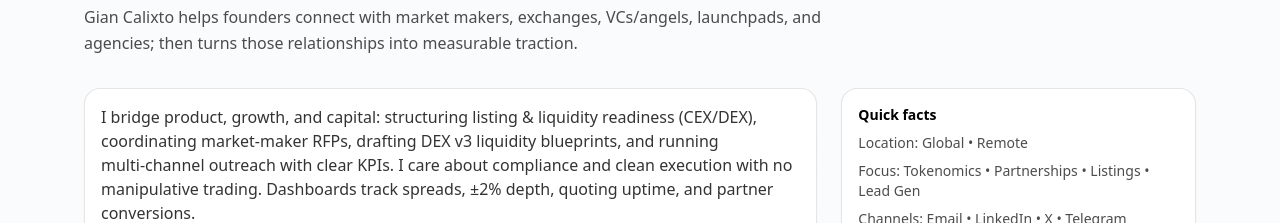
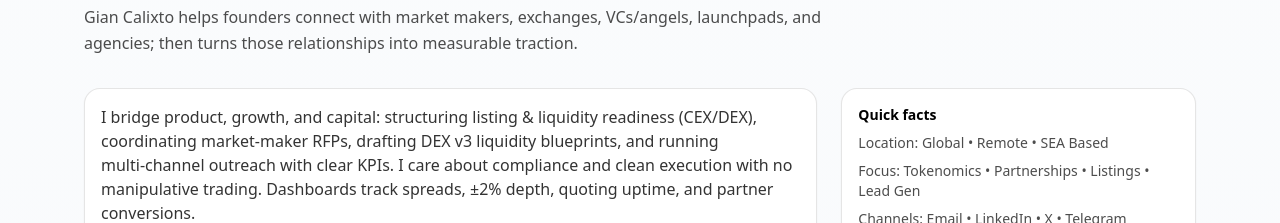
Before and after one commit to Calix-lab/gian-site, a Next.js app: page / in a window 1280 px wide. Shown: the part 2457-2680 px from the top of the page. Built offline with nearby package versions, Linux system fonts and the light colour scheme.

Commit message:
Update page.jsx

```diff
--- a/app/page.jsx
+++ b/app/page.jsx
@@ -15,7 +15,7 @@ const SITE = {
   linkedin: "https://www.linkedin.com/in/giancalixto/",
   twitter: "https://x.com/0xCalix",
   calendly: "https://calendly.com/iamgiancalixto/30min",
-  location: "Global • Remote",
+  location: "Global • Remote • SEA Based",
 };
 
 // Reusable button
```
